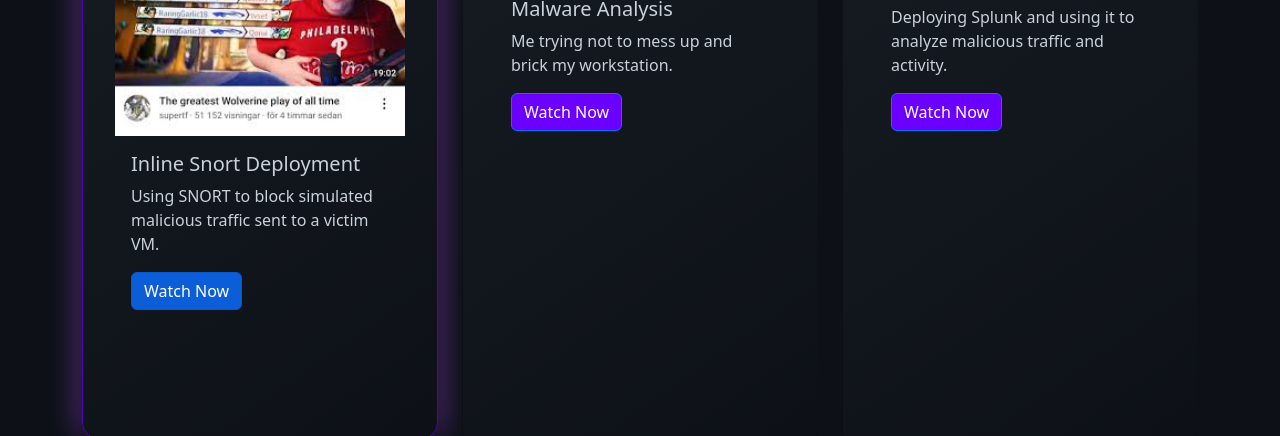
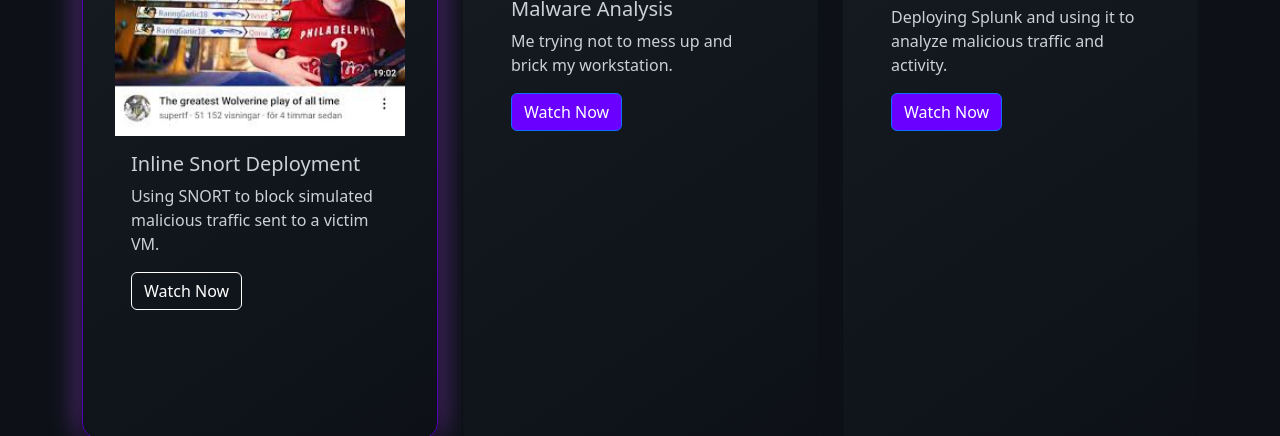
Before and after one commit to Macadangit/portfolio, a plain HTML site: page index.html in a window 1280 px wide. In both pictures the pointer is over the link 186 px from the left and 2051 px from the top of the page. Shown: the part 1752-2188 px from the top of the page. Drawn offline with nearby package versions, Linux system fonts and the light colour scheme.

Commit message:
Change the btn-primary hover to white and transparent instead of the default blue.

```diff
--- a/assets/css/style.css
+++ b/assets/css/style.css
@@ -75,6 +75,10 @@
 
   .btn-primary {
     background-color: #6a00ff;
+  }
+  .btn-primary:hover {
+    background-color: transparent;
+    border-color: #fff;
   }
 
   .view-work-btn{
```
